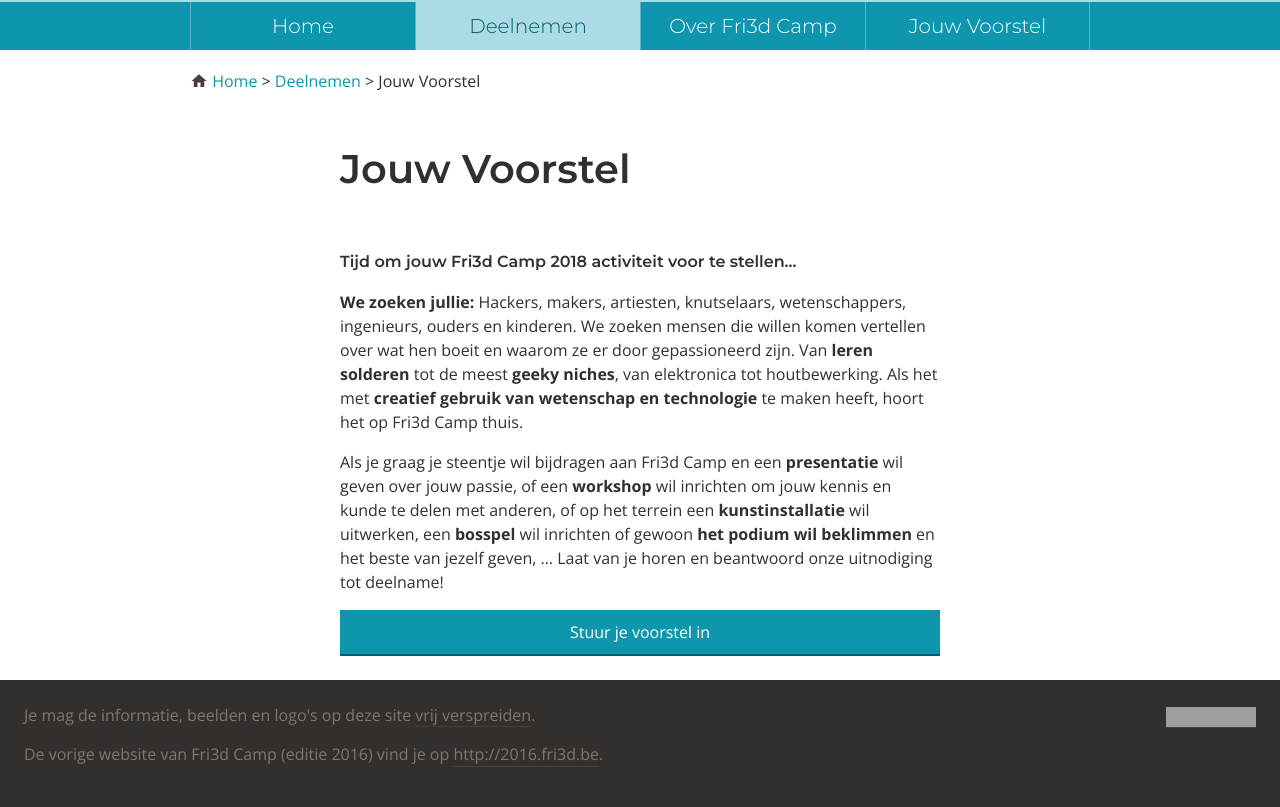
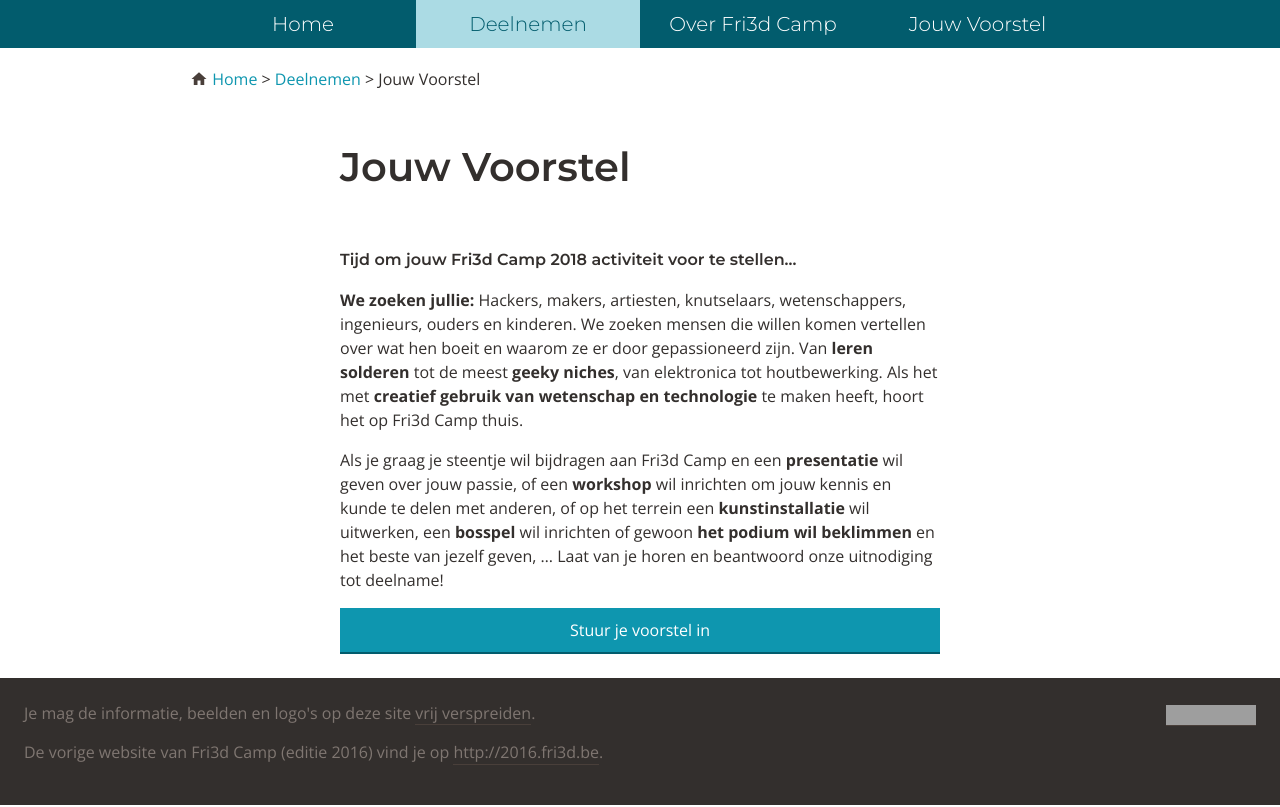
Before and after one commit to Fri3dCamp/fri3d2018-announce, a Jekyll site: the page built from deelnemen/cfp.html, in a window 1280 px wide. Shown: the part 272-1079 px from the top of the page. Built offline with Jekyll 4.4.1, drawn with Linux system fonts in a browser that asks for light colours; nearby versions of some CDN libraries; grey boxes are pictures that could not be loaded.

Commit message:
styling changes (darker)

```diff
--- a/css/style.css
+++ b/css/style.css
@@ -593,7 +593,7 @@
   }
 }
 .pagehead {
-  background-color: #0E96AF;
+  background-color: #012e37;
   background-image: url('../img/header_forest.jpg');
   background-size: cover;
   background-position: center;
@@ -629,10 +629,13 @@
   }
 }
 .subhead {
-  background-color: #0E96AF;
+  background-color: #025C6D;
   font-family: 'Montserrat', sans-serif;
   font-size: 4.8rem;
   font-weight: 300;
+  /*@media screen and (min-width:@breakpoint2) {
+      border-top: 0.2rem solid @clr-primary6;
+    }*/
   z-index: 80;
 }
 @media screen and (max-width: 549px) {
@@ -640,14 +643,8 @@
     background-color: transparent;
   }
 }
-@media screen and (min-width: 550px) {
-  .subhead {
-    border-top: 0.2rem solid #abdbe4;
-  }
-}
 .subhead.sticky {
   /* offset-x | offset-y | blur-radius | spread-radius | color */
-  border-top-color: #025C6D;
   position: fixed;
   top: 0;
   left: 0;
@@ -683,9 +680,13 @@
   font-size: 12px;
   text-align: center;
   color: white;
-  background-color: #025C6D;
   vertical-align: middle;
-  transition: height 0.5s, padding 0.5s;
+  transition: height 0.2s, padding 0.2s;
+  background-image: url('../img/header_forest.jpg');
+  background-size: cover;
+  background-position: center;
+  background-repeat: no-repeat;
+  background-color: #012e37;
 }
 .subhead .minibrand img {
   height: 20px;
@@ -840,7 +841,7 @@
 }
 @media screen and (min-width: 550px) {
   .menu-container li:last-of-type a {
-    border-right: 1px solid #56B6C8;
+    border-right: 1px solid #025C6D;
   }
 }
 .menu-container li.selected > a,
@@ -861,17 +862,17 @@
   padding: 1rem;
   text-align: center;
   color: white;
-  background-color: #0E96AF;
+  background-color: #025C6D;
   transition: background-color 0.2s;
 }
 @media screen and (min-width: 550px) {
   .menu-container a {
-    border-left: 1px solid #56B6C8;
+    border-left: 1px solid #025C6D;
   }
 }
 @media screen and (max-width: 549px) {
   .menu-container a {
-    border-top: 1px solid #56B6C8;
+    border-top: 1px solid #025C6D;
   }
 }
 @media screen and (min-width: 550px) {
@@ -1023,7 +1024,7 @@
   margin-bottom: 1rem;
 }
 .navpage > ul a:hover {
-  background-color: #0E96AF;
+  background-color: #012e37;
   color: white;
 }
 .subhead + .notice,
@@ -1346,10 +1347,10 @@
   padding: 5px;
 }
 .fri3d-slideshowwrapper .nav-dots .dot a.selected span {
-  background-color: #0E96AF;
+  background-color: #FF260F;
 }
 .fri3d-slideshowwrapper .nav-dots .dot a:hover span {
-  background-color: #30A3B8;
+  background-color: #B21100;
 }
 .fri3d-slideshowwrapper .nav-dots .dot a span {
   background-color: #7F7671;
@@ -1394,6 +1395,61 @@
 .linkblock-right {
   float: right;
   margin-right: 0;
+}
+.imggrid {
+  max-width: 300px;
+  /*padding-left: @margin;
+    padding-right: @margin;*/
+  position: relative;
+  overflow: auto;
+  display: block;
+  box-sizing: padding-box;
+  margin-left: auto;
+  margin-right: auto;
+}
+.imggrid .sponsor {
+  width: 300px;
+  height: 300px;
+  margin-left: 0;
+  margin-right: 0;
+}
+@media screen and (min-width: 550px) {
+  .imggrid {
+    max-width: 364px;
+  }
+  .imggrid .sponsor {
+    width: 150px;
+    height: 150px;
+    margin-left: 16px;
+    margin-right: 16px;
+  }
+}
+@media screen and (min-width: 800px) {
+  .imggrid {
+    max-width: 664px;
+  }
+  .imggrid .sponsor {
+    width: 300px;
+    height: 300px;
+  }
+}
+@media screen and (min-width: 1024px) {
+  .imggrid {
+    max-width: 996px;
+  }
+}
+@media screen and (min-width: 1400px) {
+  .imggrid {
+    max-width: 1328px;
+  }
+}
+.imggrid .sponsor {
+  width: 300px;
+  height: 300px;
+  float: left;
+}
+.imggrid .sponsor img {
+  max-width: 100%;
 }
 /* ==========================================================================
    Media Queries
--- a/less/params.less
+++ b/less/params.less
@@ -25,6 +25,7 @@
 @clr-primary5: #025C6D;
 @clr-primary6: mix(@clr-primary2,white,50%);
 @clr-primary7: mix(@clr-primary2,white,20%);
+@clr-primary8: mix(@clr-primary5,black,50%);
 
 @clr-secondary1: #FF260F;
 @clr-secondary2: #FF786A;
--- a/less/slideshow2.less
+++ b/less/slideshow2.less
@@ -82,12 +82,12 @@
             height:8px;
             padding:5px;
             span {
-                background-color: @clr-primary1;
+                background-color: @clr-secondary1;
             }
         }
         &:hover {
             span {
-                background-color: @clr-primary3;
+                background-color: @clr-secondary5;
             }
         }
     }
```
Also changed, not shown: less/fri3d.less (+16 -12 lines), img/icon-fb.svg, img/icon-instagram.svg, img/icon-twitter.svg, img/logo_in_auto_bg.jpg, 2 other files.
